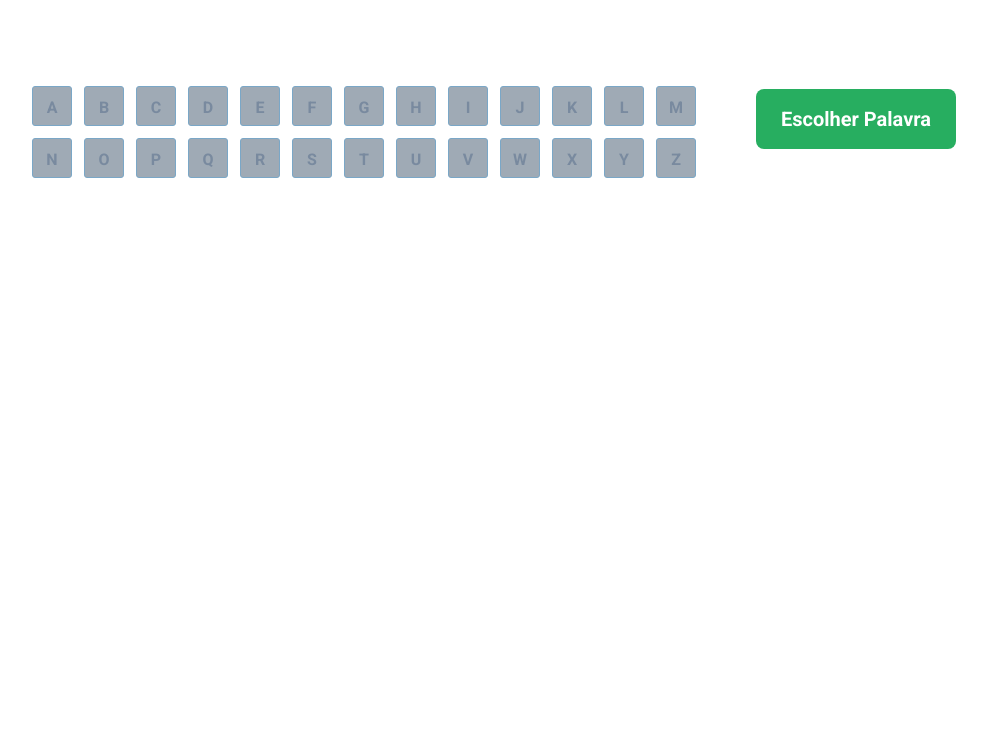
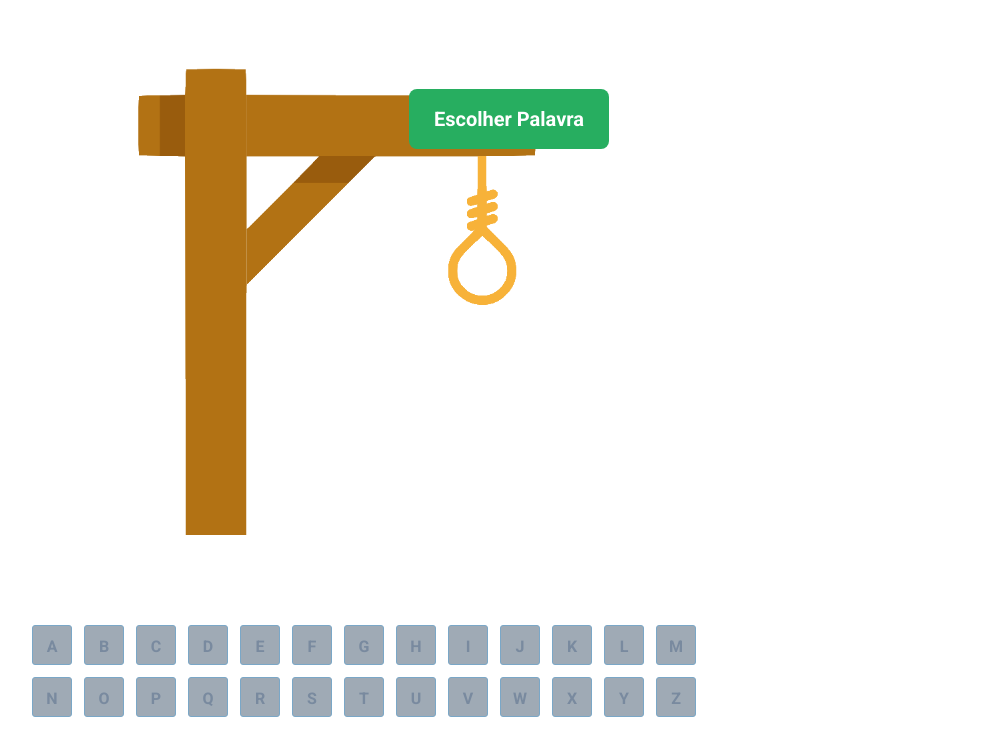
Before and after one commit to ThianaCotrim/projeto8-jogoforca, a React (Create React App) app: page / in a window 1280 px wide. Shown: the top 756 px of the page, without its empty margins (271-1258 px from the left). Built offline with nearby package versions, Linux system fonts and the light colour scheme; a web font is replaced by a local one.

Commit message:
letras desabilitadas ao clicar no escolher palavra e a foto inicial na tela

```diff
--- a/public/style.css
+++ b/public/style.css
@@ -66,5 +66,12 @@
     border: none;
     position: absolute;
     top: 89px;
-    right: 53px;
+    right: 400px;
 }
+
+.game img{
+    width: 400px;
+    height: 466.67px;
+    margin-top: 60px;
+    margin-left: 400px;
+    }
--- a/src/App.js
+++ b/src/App.js
@@ -1,6 +1,8 @@
 import { useState } from "react"
 import Jogo from "./components/Jogo"
 import Letras from "./components/Letras"
+
+import image0 from "./images/forca0.png"
 
 function App() {
 
--- a/src/components/Jogo.js
+++ b/src/components/Jogo.js
@@ -4,6 +4,7 @@ const Jogo = (props) => {
     return (
         <>
             <div class="game">
+                <img src="./imagem/forca0.png"></img>
                 <button class="escolher" onClick={props.ComecarJogo}>Escolher Palavra</button>
             </div>
             <div class="seletorjogo">
```
Also changed, not shown: public/imagem/forca0.png (added).
